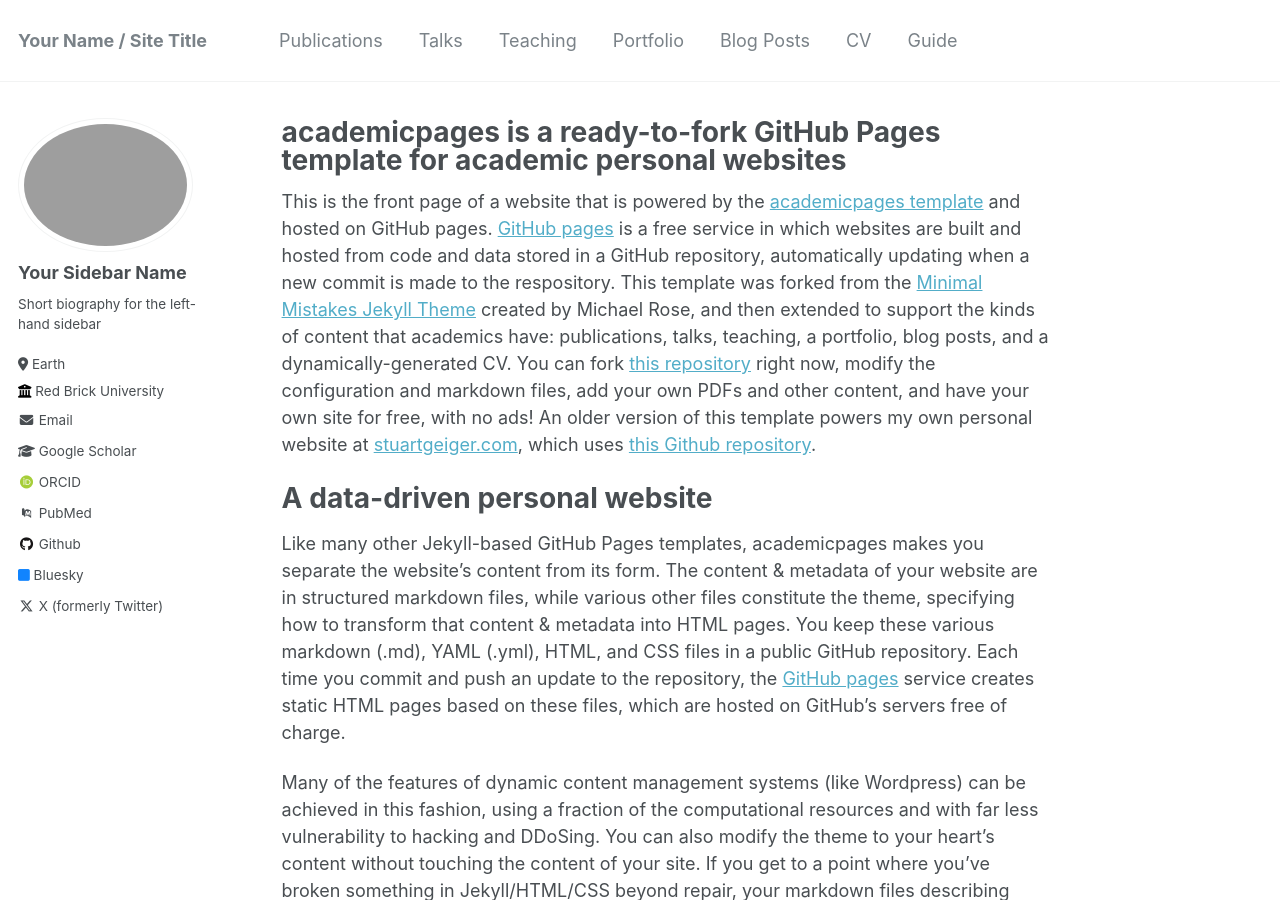
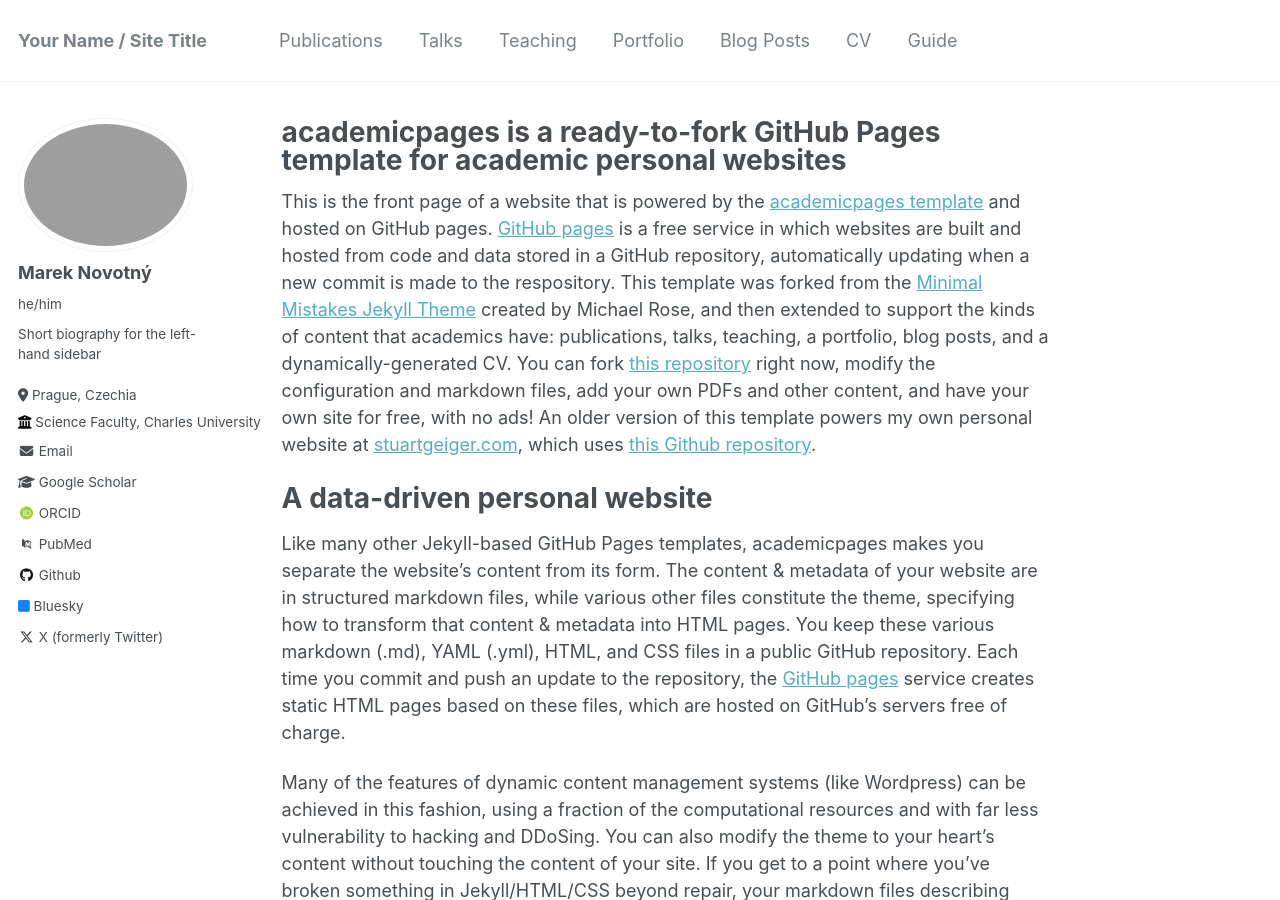
Before and after one commit to novotny-marek/novotny-marek.github.io, a Jekyll site: the page built from _pages/about.md, in a window 1280 px wide and 900 px high. Built offline with Jekyll 4.4.1, drawn with Linux system fonts in a browser that asks for light colours; some web fonts are replaced.

Commit message:
_config.yml Change bio

```diff
--- a/_config.yml
+++ b/_config.yml
@@ -22,13 +22,14 @@ repository               : "academicpages/academicpages.github.io"
 author:
   # Biographic information
   avatar           : "PRUKAZOVA-FOTKA.jpg"
-  name             : "Your Sidebar Name"
-  pronouns         : # example: "she/her"
+  name             : "Marek Novotný"
+  pronouns         : "he/him"
   bio              : "Short biography for the left-hand sidebar"
-  location         : "Earth"
-  employer         : "Red Brick University"
+  location         : "Prague, Czechia"
+  employer         : "Science Faculty, Charles University"
   uri              : # URL
-  email            : "none@example.org"
+  email            : "marek.novotny@natur.cuni.cz"
+  email            : "ahoj@mnovotny.xyz"
 
   # Academic websites
   arxiv            : # URL - Update with the correct link to your profile
```
